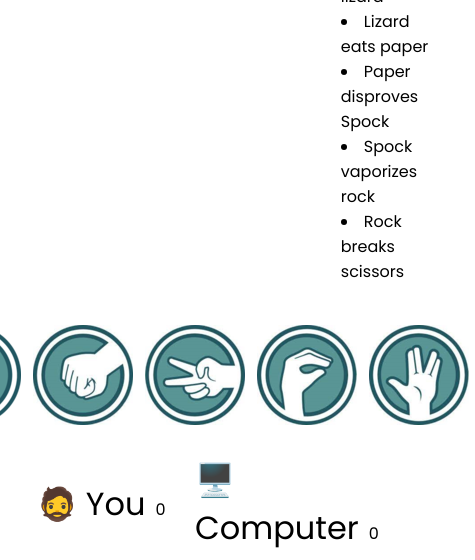
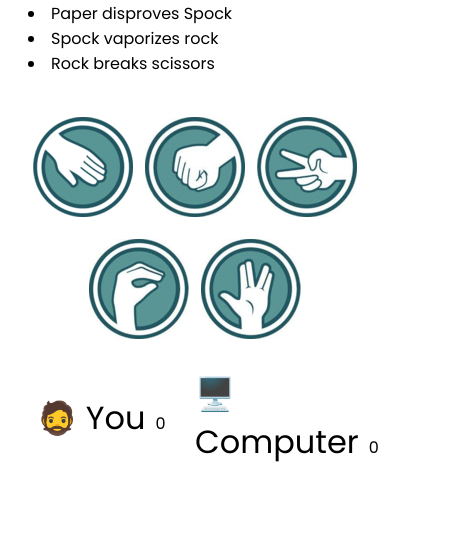
Before and after one commit to ZeroCool989/project-portfolio-2, a plain HTML site: page index.html in a window 390 px wide. Shown: the part 689-1249 px from the top of the page, 475 px wide, since content can reach past the window. After the commit the page ends 1163 px from the top, so only its background shows below. Drawn offline with Linux system fonts and the light colour scheme; a web font is replaced by a local one.

Commit message:
Add responsivnes for mobile devices

```diff
--- a/assets/css/style.css
+++ b/assets/css/style.css
@@ -62,3 +62,17 @@
     font-size: 1.5rem;
 
 }
+
+/*Media Queries*/
+@media (max-width:500px) {
+    .header{
+        flex-wrap: wrap;
+    }
+    .selections{
+        flex-wrap: wrap;
+    }
+    .results{
+        flex-wrap: wrap;
+    }
+
+}
```
